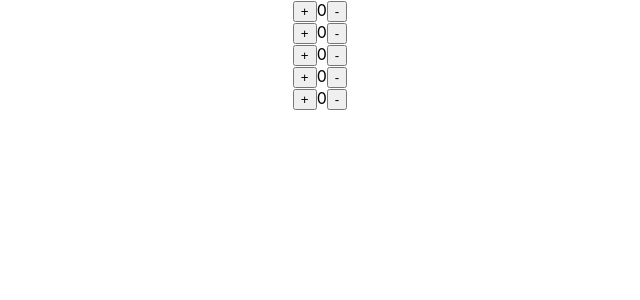
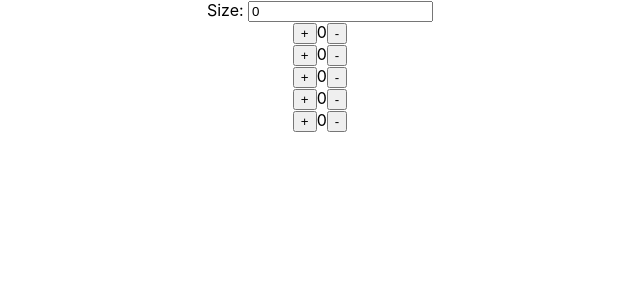
Before and after one commit to JKEZulueta/react-js-counter, a React (Create React App) app: page / in a window 1280 px wide. Shown: the top 300 px of the page, without its empty margins (320-960 px from the left). Built offline with nearby package versions, Linux system fonts and the light colour scheme.

Commit message:
[Counter][ZULUEJA]feat: Added props function to transfer the size of the input

```diff
--- a/src/App.js
+++ b/src/App.js
@@ -1,12 +1,10 @@
-import logo from './logo.svg';
 import './App.css';
-import Counter from './components/Counter'
-import CounterGroup from './components/CounterGroup';
+import MultiCounter from './components/MultiCounter';
 
 function App() {
   return (
     <div className="App">
-      <CounterGroup></CounterGroup>
+      <MultiCounter></MultiCounter>
     </div>
   );
 }
--- a/src/components/CounterGroup.js
+++ b/src/components/CounterGroup.js
@@ -2,7 +2,7 @@ import Counter from "./Counter";
 
 
 
-function CounterGroup (){
+function CounterGroup (props){
 
     function generateCounterList(){
         return new Array(5).fill(Date.now())
@@ -11,9 +11,9 @@ function CounterGroup (){
     const counterList = generateCounterList();
     return(
         <div>
-        {counterList.map(() =>
+        {counterList.map((item, index) =>
         (
-            <Counter></Counter>
+            <Counter key={item + index}></Counter>
         ))}
         </div>
     );
--- /dev/null
+++ b/src/components/CounterSizeGenerator.js
@@ -0,0 +1,23 @@
+import {useState} from "react";
+
+function CounterSizeGenerator(props){
+    const [size, setSize] = useState(0);
+
+    function handleChangeSize(event){
+        setSize(parseInt(event.target.value));
+
+        props.updateCounterSize(parseInt(event.target.value));
+    }
+
+    return(
+        <div>
+            <span>Size: </span>
+            <input type="number" min="0" value={size} onChange={handleChangeSize}></input>
+        </div>
+
+    );
+
+
+}
+
+export default CounterSizeGenerator;
--- a/src/components/MultiCounter.js
+++ b/src/components/MultiCounter.js
@@ -0,0 +1,25 @@
+import CounterSizeGenerator from "./CounterSizeGenerator";
+import CounterGroup from "./CounterGroup";
+import { useState } from "react";
+
+
+
+function MultiCounter() {
+
+    const [counterSize, setCounterSize] = useState(0);
+    function updateCounterSize(counterSize) {
+        setCounterSize(counterSize);
+    }
+
+    return(
+        <div className="App">
+            <CounterSizeGenerator updateCounterSize={updateCounterSize}></CounterSizeGenerator>
+            <CounterGroup counterSize={counterSize}></CounterGroup>
+
+        </div>
+
+    );
+
+}
+
+export default MultiCounter;
```
